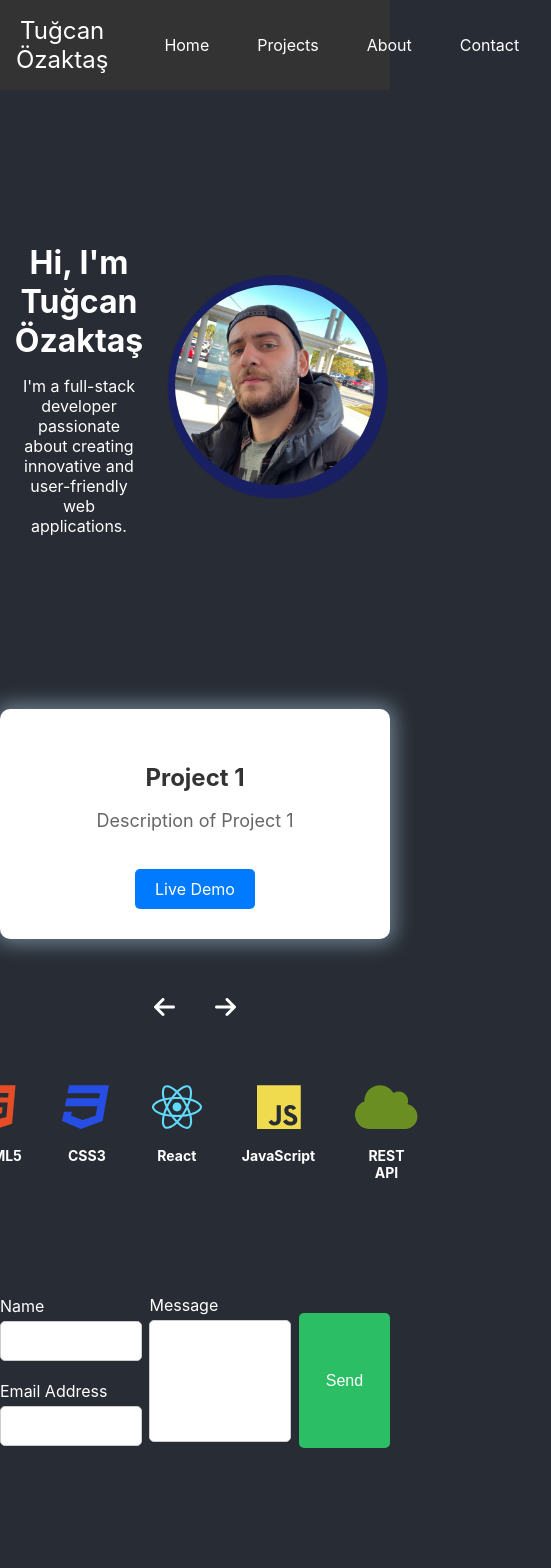
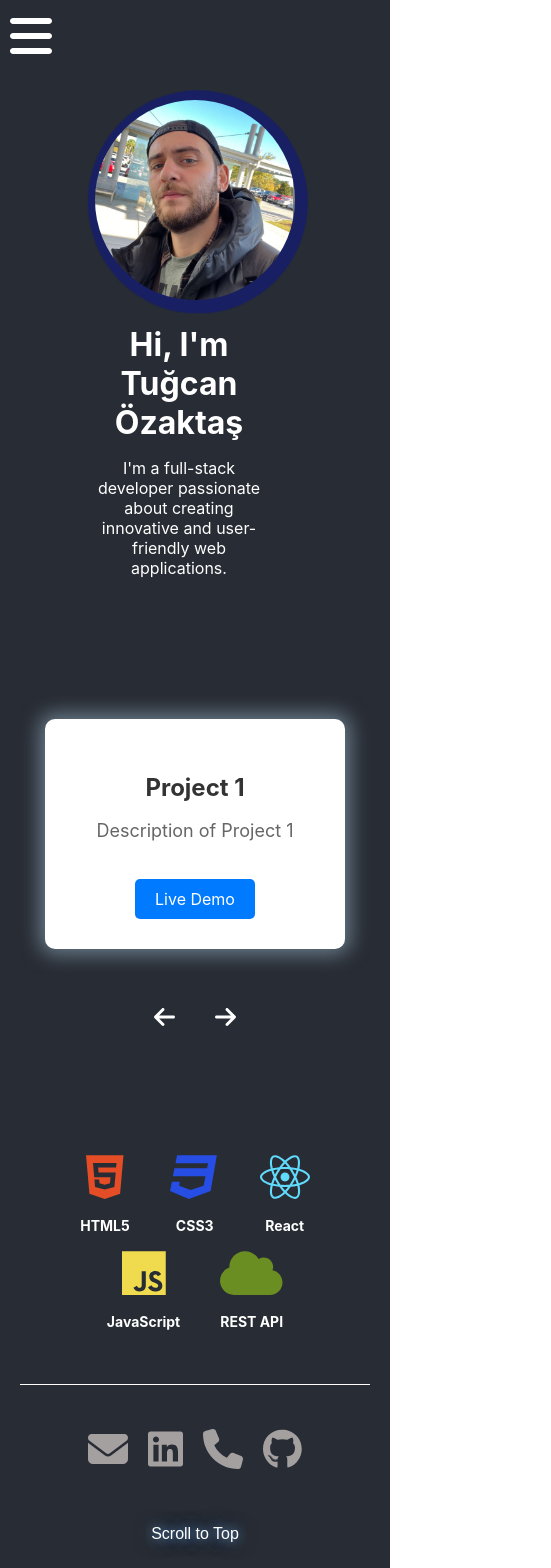
Before and after one commit to tugcanozaktas/portfolio-project, a React (Create React App) app: page / in a window 390 px wide. Shown: the top 1568 px of the page, 551 px wide, since content can reach past the window. Built offline with nearby package versions, Linux system fonts and the light colour scheme.

Commit message:
added responsiveness for mobile

```diff
--- a/src/components/App.js
+++ b/src/components/App.js
@@ -5,7 +5,7 @@ import Home from "./Home";
 import Projects from "./Projects";
 import About from "./About";
 import { Link, Element, animateScroll as scroll } from "react-scroll";
-import ContactForm from "./ContactForm";
+import Contact from "./Contact";
 
 function App() {
   const scrollToTop = () => {
@@ -25,10 +25,12 @@ function App() {
         <About />
       </Element>
       <Element name="contact" className="element">
-        <ContactForm />
+        <Contact />
       </Element>
 
-      <button className="scroll-button" onClick={scrollToTop}>Scroll to Top</button>
+      <button className="scroll-button" onClick={scrollToTop}>
+        Scroll to Top
+      </button>
     </div>
   );
 }
--- /dev/null
+++ b/src/components/Contact.js
@@ -0,0 +1,46 @@
+import React from "react";
+import { FontAwesomeIcon } from "@fortawesome/react-fontawesome";
+import { faEnvelope, faPhone } from "@fortawesome/free-solid-svg-icons";
+import "../styles/Contact.css";
+import { faGithub, faLinkedin } from "@fortawesome/free-brands-svg-icons";
+
+const Contact = () => {
+  return (
+    <div className="contact-icons-container">
+      <a
+        href="mailto:tugcanozaktas51@gmail.com"
+        className="contact-icon"
+        target={"_blank"}
+        rel="noreferrer"
+      >
+        <FontAwesomeIcon icon={faEnvelope} />
+      </a>
+      <a
+        href="https://www.linkedin.com/in/tu%C4%9Fcan-%C3%B6zakta%C5%9F-0210b5267/"
+        className="contact-icon"
+        target={"_blank"}
+        rel="noreferrer"
+      >
+        <FontAwesomeIcon icon={faLinkedin} />
+      </a>
+      <a
+        href="tel:+905338211394"
+        className="contact-icon"
+        target={"_blank"}
+        rel="noreferrer"
+      >
+        <FontAwesomeIcon icon={faPhone} />
+      </a>
+      <a
+        href="https://github.com/tugcanozaktas"
+        className="contact-icon"
+        target={"_blank"}
+        rel="noreferrer"
+      >
+        <FontAwesomeIcon icon={faGithub} />
+      </a>
+    </div>
+  );
+};
+
+export default Contact;
--- a/src/components/ContactForm.js
+++ /dev/null
@@ -1,81 +0,0 @@
-import React, { useState } from "react";
-import axios from "axios";
-import "../styles/ContactForm.css";
-
-const ContactForm = () => {
-  const [formData, setFormData] = useState({
-    name: "",
-    email: "",
-    message: "",
-  });
-
-  const { name, email, message } = formData;
-
-  const onChange = (e) =>
-    setFormData({ ...formData, [e.target.name]: e.target.value });
-
-  const onSubmit = async (e) => {
-    e.preventDefault();
-
-    try {
-      const body = formData;
-
-      await axios.post(
-        "https://portfolio-project-api.vercel.app",
-        body
-      );
-
-      alert("Message sent!");
-      setFormData({ name: "", email: "", message: "" });
-    } catch (err) {
-      console.error(err);
-      alert("An error occurred. Please try again.");
-    }
-  };
-
-  return (
-    <form className="form-container" onSubmit={onSubmit}>
-      <div className="left-column">
-        <div className="form-group">
-          <label htmlFor="name">Name</label>
-          <input
-            type="text"
-            id="name"
-            name="name"
-            value={name}
-            onChange={onChange}
-            required
-          />
-        </div>
-        <div className="form-group">
-          <label htmlFor="email">Email Address</label>
-          <input
-            type="email"
-            id="email"
-            name="email"
-            value={email}
-            onChange={onChange}
-            required
-          />
-        </div>
-      </div>
-      <div className="right-column">
-        <div className="form-group">
-          <label htmlFor="message">Message</label>
-          <textarea
-            id="message"
-            name="message"
-            value={message}
-            onChange={onChange}
-            required
-          />
-        </div>
-      </div>
-      <button className="submit-button" type="submit">
-        Send
-      </button>
-    </form>
-  );
-};
-
-export default ContactForm;
--- a/src/components/NavBar.js
+++ b/src/components/NavBar.js
@@ -1,22 +1,53 @@
-import React from "react";
+import React, { useState } from "react";
 import "../styles/NavBar.css";
 import { Link } from "react-scroll";
+import { FontAwesomeIcon } from "@fortawesome/react-fontawesome";
+import { faBars, faXmark } from "@fortawesome/free-solid-svg-icons";
 
 const Navbar = () => {
+  const [menuOpen, setMenuOpen] = useState(false);
+
+  const handleMenuOpen = () => {
+    setMenuOpen(true);
+  };
+  const handleMenuClose = () => {
+    setMenuOpen(false);
+  };
   return (
-    <nav className="navbar">
+    <nav className={`navbar ${menuOpen ? "open" : ""}`}>
+      {menuOpen ? (
         <div className="navbar-container">
-        <Link to="home" smooth={true} duration={500} className="navbar-logo">
+          <button
+            type="button"
+            onClick={handleMenuClose}
+            className="menu-open-icon"
+          >
+            <FontAwesomeIcon icon={faXmark} />
+          </button>
+          <Link
+            onClick={handleMenuClose}
+            to="home"
+            smooth={true}
+            duration={500}
+            className="navbar-logo"
+          >
             Tuğcan Özaktaş
           </Link>
           <ul className="nav-menu">
             <li className="nav-item">
-            <Link to="home" smooth={true} duration={500} className="nav-links">
+              <Link
+                onClick={handleMenuClose}
+                to="home"
+                smooth={true}
+                duration={500}
+                className="nav-links"
+              >
                 Home
               </Link>
             </li>
             <li className="nav-item">
               <Link
+                onClick={handleMenuClose}
                 to="projects"
                 smooth={true}
                 duration={500}
@@ -26,12 +57,19 @@ const Navbar = () => {
               </Link>
             </li>
             <li className="nav-item">
-            <Link to="about" smooth={true} duration={500} className="nav-links">
+              <Link
+                onClick={handleMenuClose}
+                to="about"
+                smooth={true}
+                duration={500}
+                className="nav-links"
+              >
                 About
               </Link>
             </li>
             <li className="nav-item">
               <Link
+                onClick={handleMenuClose}
                 to="contact"
                 smooth={true}
                 duration={500}
@@ -42,6 +80,15 @@ const Navbar = () => {
             </li>
           </ul>
         </div>
+      ) : (
+        <button
+          type="button"
+          onClick={handleMenuOpen}
+          className="menu-open-icon"
+        >
+          <FontAwesomeIcon icon={faBars} />
+        </button>
+      )}
     </nav>
   );
 };
--- a/src/styles/About.css
+++ b/src/styles/About.css
@@ -1,11 +1,13 @@
 .about-container {
     text-align: center;
     margin-top: 50px;
+    padding: 40px;
   }
 
   .skills {
     display: flex;
     justify-content: center;
+    flex-wrap: wrap;
     margin-top: 20px;
   }
 
@@ -26,7 +28,7 @@
     color: #fff; /* Set the icon color */
   }
 
-  .html { color: #E44D26; } /* Adjust the color for each skill */
+  .html { color: #E44D26; }
   .css { color: #264DE4; }
   .react { color: #61DBFB; }
   .js { color: #F0DB4F; }
--- /dev/null
+++ b/src/styles/Contact.css
@@ -0,0 +1,19 @@
+.contact-icons-container {
+    display: flex;
+    justify-content: center;
+    align-items: center;
+    border-top: 1px solid white;
+    padding: 40px 0px 0px 0px;
+    margin-left: 20px;
+    margin-right: 20px;
+  }
+
+  .contact-icon {
+    margin: 0 10px;
+    font-size: 40px;
+    color: rgb(164, 160, 160); /* Change color as needed */
+  }
+
+  .contact-icon:hover {
+    color: #676d74; /* Change hover color as needed */
+  }
--- a/src/styles/ContactForm.css
+++ /dev/null
@@ -1,56 +0,0 @@
-.form-container {
-    max-width: 800px;
-    margin: 100px auto;
-    display: flex;
-    justify-content: space-evenly;
-    align-items: center;
-  }
-
-  .left-column,
-  .right-column {
-    width: 45%; /* Adjust the width as needed */
-  }
-
-  .form-group {
-    text-align: left;
-    margin-bottom: 20px;
-  }
-
-  .form-group label {
-    display: block;
-    color:  white;
-    margin-bottom: 5px;
-  }
-
-  .form-group input[type="text"],
-  .form-group input[type="email"],
-  .form-group textarea {
-    width: 80%;
-    padding: 10px;
-    border: 1px solid #ccc;
-    border-radius: 5px;
-    font-size: 16px;
-  }
-
-  .form-group textarea {
-    resize: none;
-    height: 100px;
-  }
-
-  .submit-button {
-    justify-self: center;
-    width: 100px;
-    height: 135px;
-    background-color: #2cbe64;
-    color: #fff;
-    padding: 10px 20px;
-    border: none;
-    border-radius: 5px;
-    cursor: pointer;
-    font-size: 16px;
-    transition: background-color 0.5s ease-in-out;
-  }
-
-  .submit-button:hover {
-    background-color: #047730;
-  }
--- a/src/styles/Home.css
+++ b/src/styles/Home.css
@@ -2,13 +2,13 @@
     display: flex;
     justify-content: center;
     align-items: center;
-    padding: 2rem;
+    padding: 0rem 2rem;
     background-color: #282c34;
   }
 
   .home-content {
     display: flex;
-    flex-direction: row;
+    flex-direction: column-reverse;
     align-items: center;
     width: 500px;
     margin: 100px;
--- a/src/styles/NavBar.css
+++ b/src/styles/NavBar.css
@@ -1,44 +1,63 @@
-body {
-    background-color: #282c34;
+/* NavBar.css */
+.navbar {
+  display: flex;
+  position: relative;
+  width: 100%;
+  background-color: #333;
+  z-index: 1000;
 }
 
-  .navbar {
-    background-color: #333;
-    padding: 1rem 0;
-    z-index: 999;
+.navbar.open {
+  position: fixed;
+  height: 100vh;
 }
 
 .navbar-container {
   display: flex;
-    justify-content: space-between;
-    align-items: center;
-    max-width: 1200px;
-    margin: 0 auto;
-    padding: 0 1rem;
+  flex-direction: column;
+  width: 100vw;
+
 }
 
 .navbar-logo {
   color: #fff;
-    font-size: 1.5rem;
+  padding-top: 4rem;
+  font-size: 2.5rem;
   text-decoration: none;
 }
 
+.menu-open-icon {
+  position: absolute;
+  top: 0;
+  left: 0;
+  background: none;
+  border: none;
+  color: #fff;
+  font-size:3rem;
+  cursor: pointer;
+  padding: 10px;
+}
+
 .nav-menu {
+  display: flex;
+  flex-direction: column;
+  align-items: center;
+  justify-content: space-around;
   list-style-type: none;
-    display: flex;
+  padding: 0;
+  height: 100vh;
 }
 
 .nav-item {
-    margin-right: 1rem;
+  margin-bottom: 10px;
 }
 
 .nav-links {
   color: #fff;
   text-decoration: none;
-    padding: 0.5rem 1rem;
+  font-size: 2rem;
 }
 
 .nav-links:hover {
-    background-color: #555;
-    border-radius: 5px;
+  color: #007bff;
 }
--- a/src/styles/Projects.css
+++ b/src/styles/Projects.css
@@ -11,7 +11,7 @@
     padding: 25px;
     position: relative;
     width: 100%;
-    max-width: 600px; /* Limiting the width of the slider */
+    max-width: 300px; /* Limiting the width of the slider */
     overflow: hidden;
   }
 
```
Lines whose indentation alone changed are shown as unchanged.
